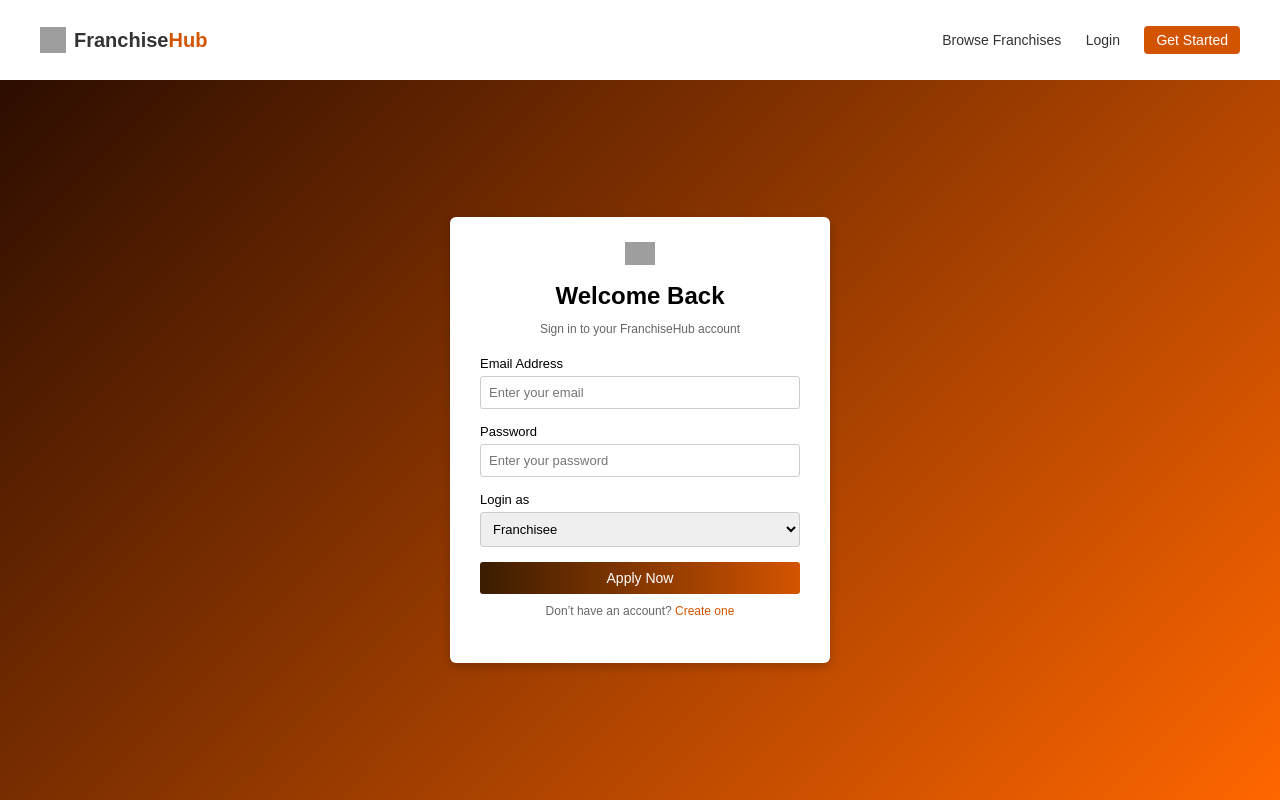
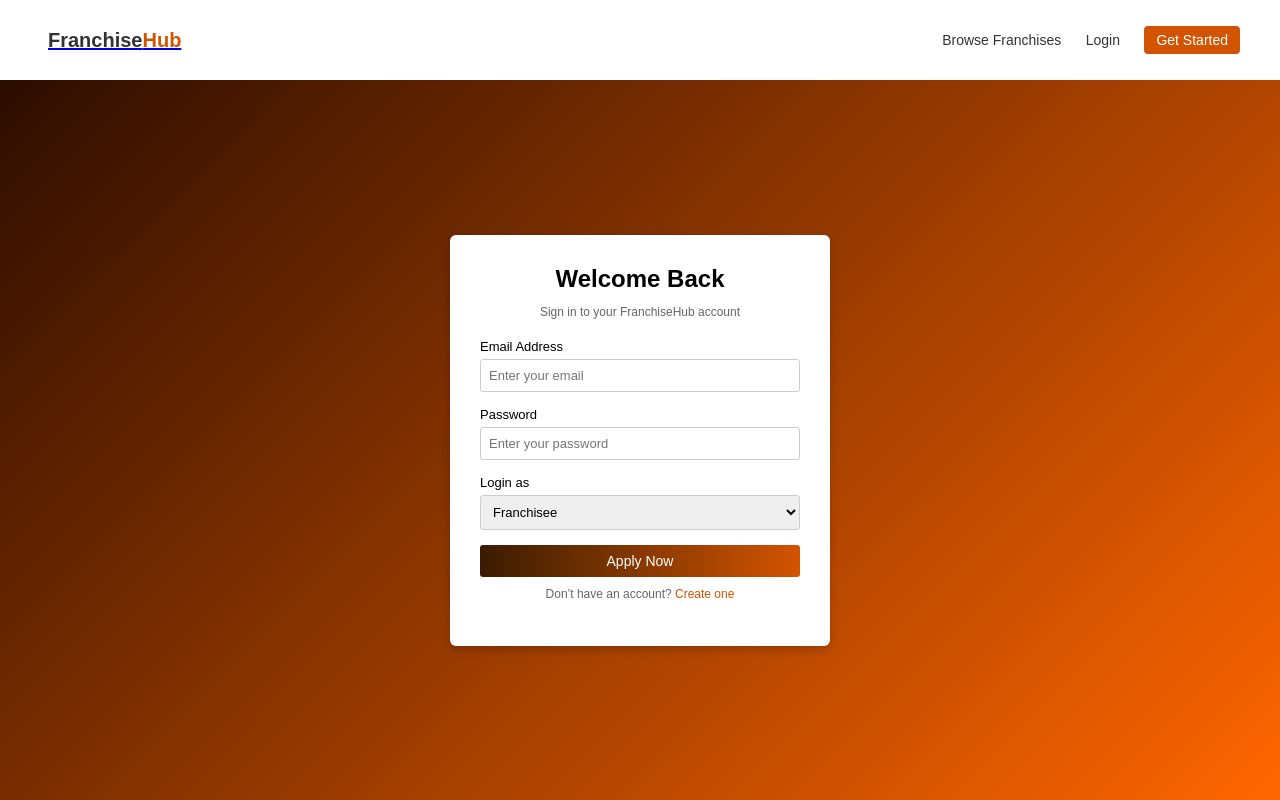
Before and after one commit to dillandeluxe/CSIT327-G5-FranchiseHub, a Django app: page /accounts/login/ in a window 1280 px wide. Run offline with Django 5.2, Linux system fonts and the light colour scheme; grey boxes are pictures that could not be loaded.

Commit message:
made the FranchiseHub logo clickable and where user can press to go back to home page

```diff
--- a/templates/accounts/home.html
+++ b/templates/accounts/home.html
@@ -10,7 +10,7 @@
 <body>
   <!-- ===== NAVBAR ===== -->
   <nav class="navbar">
-    <div class="logo"><span>Franchise</span>Hub</div>
+    <a href="{% url 'home' %}" class="logo"><span>Franchise</span>Hub</a>
     <div class="nav-links">
       <a href="#">Browse Franchises</a>
       <a href="{% url 'login' %}">Login</a>
--- a/templates/accounts/login.html
+++ b/templates/accounts/login.html
@@ -10,8 +10,9 @@
 <body>
     <nav class="navbar">
         <div class="nav-left">
-            <img src="{% static 'accounts/logo.png' %}" alt="FranchiseHub Logo" class="logo">
-            <h2>Franchise<span>Hub</span></h2>
+            <a href="{% url 'home' %}">
+                <h2>Franchise<span>Hub</span></h2>
+            </a>
         </div>
         <div class="nav-right">
             <a href="#">Browse Franchises</a>
@@ -23,7 +24,7 @@
     <div class="background">
         <div class="login-container">
             <div class="login-card">
-                <img src="{% static 'accounts/logo.png' %}" alt="Logo" class="center-logo">
+
                 <h2>Welcome Back</h2>
                 <p>Sign in to your FranchiseHub account</p>
 
--- a/templates/accounts/register.html
+++ b/templates/accounts/register.html
@@ -10,7 +10,7 @@
 </head>
 <body>
   <div class="navbar">
-    <div class="logo">🏢 <span>Franchise</span>Hub</div>
+    <a href="{% url 'home' %}" class="logo">🏢 <span>Franchise</span>Hub</a>
     <div class="nav-links">
       <a href="#">Browse Franchises</a>
       <a href="/accounts/login/">Login</a>
```
